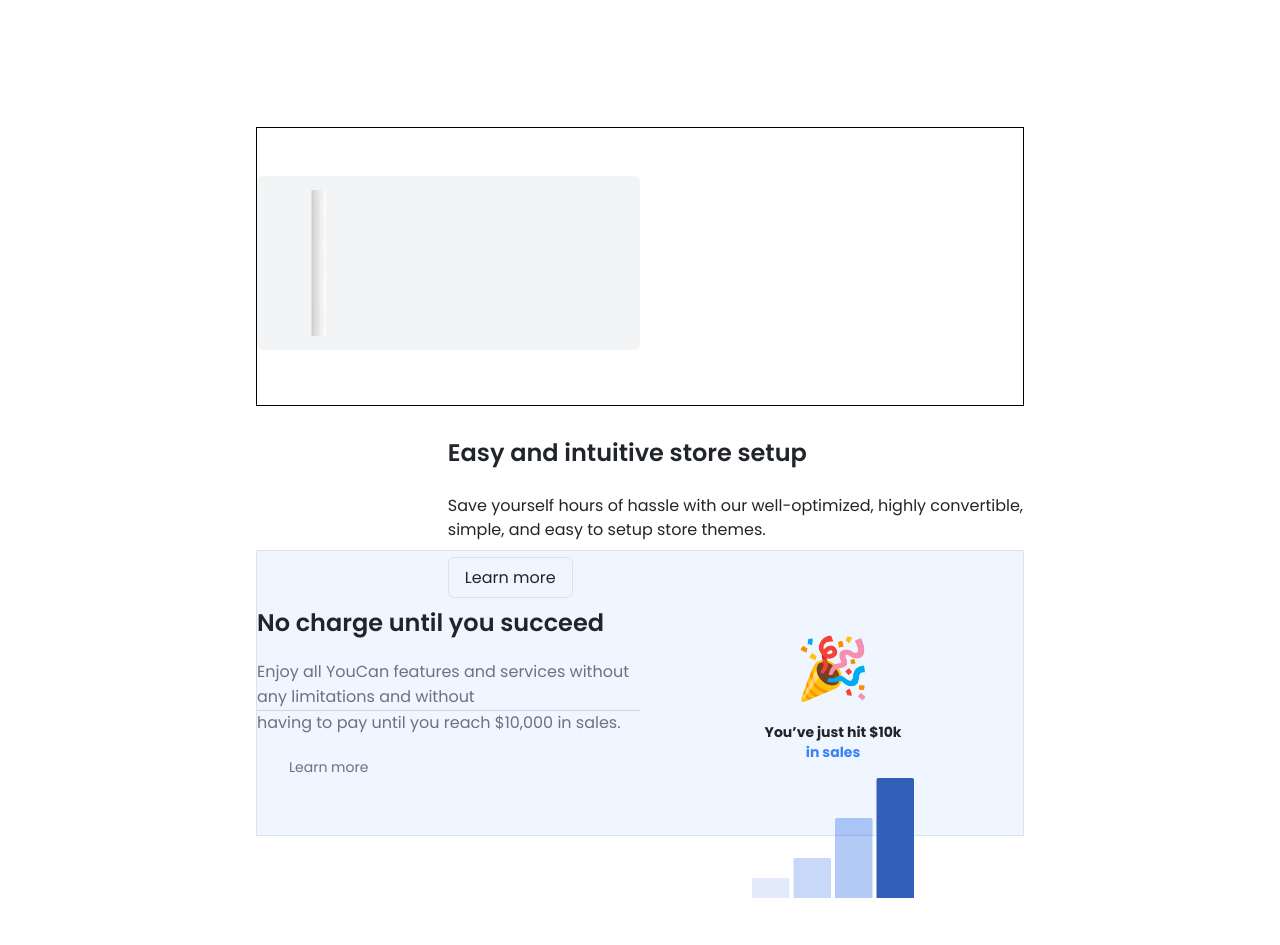
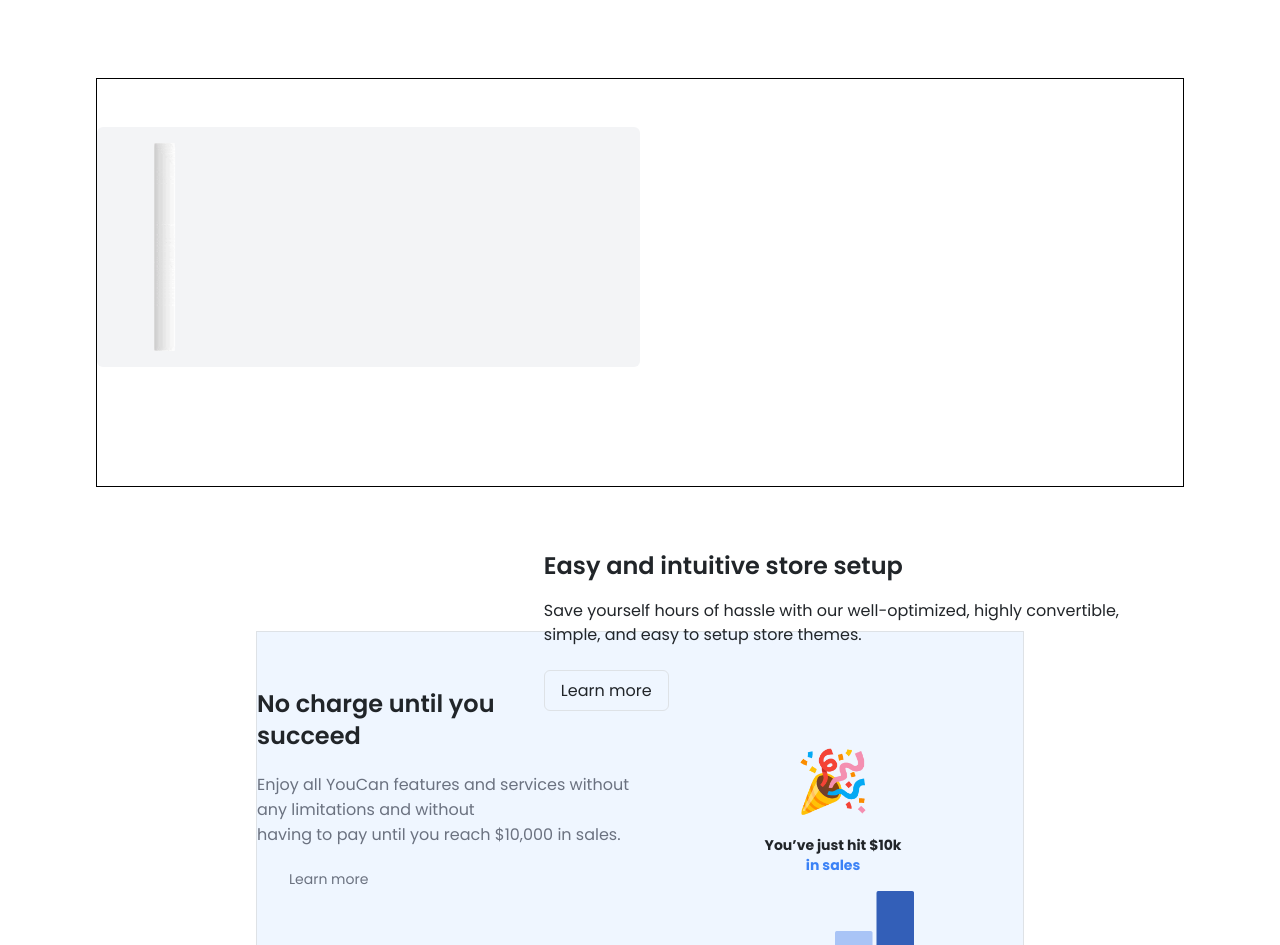
Before and after one commit to MAROUAN17/youcan-clone, a website: page public/index.html in a window 1280 px wide. Shown: the part 1313-2258 px from the top of the page. Drawn offline with nearby package versions, Linux system fonts and the light colour scheme.

Commit message:
responsive-1

```diff
--- a/public/index.html
+++ b/public/index.html
@@ -60,7 +60,7 @@
         </div>
         <div class="border border-black">
             <div class="text-center">
-                <h2 class="font-bold text-4xl md:text-5xl md:text-left">Selling online has never <hr>been easier</h2>
+                <h2 class="font-bold text-4xl md:text-5xl md:text-left">Selling online has never <hr class="hidden">been easier</h2>
                 <p class="md:text-sm my-6 text-base md:text-left">Start your online store in a few clicks and take advantage of our powerful e-commerce tools to build a profitable business</p>
             </div>
             <div class="space-y-3 mx-9 md:mx-0 text-sm md:text-base">
@@ -117,16 +117,21 @@
     </div>
 </div>
 
-<div class="md:my-36 md:mx-64 font-body">
-    <div class="border border-black py-12">
-        <h3 class="md:hidden">Easy and intuitive store setup</h3>
-        <div class="inline-block w-2/4 py-2 bg-gray-100 rounded">
-            <img class="w-4/5 h-3/2 ml-12" src="images/setup-store-animation.gif" alt="animation-1">
+<div class="md:my-36 md:mx-12 mx-6 my-12 font-body">
+    <div class="md:mx-12 pb-16 border border-black">
+        <h3 class="md:hidden font-semibold text-2xl text-center">Easy and intuitive store setup</h3>
+        <div class="inline-block md:w-2/4 my-12 md:py-2 bg-gray-100 rounded">
+            <img class="md:w-4/5 md:h-3/2 md:ml-12" src="images/setup-store-animation.gif" alt="animation-1">
         </div>
-        <div class="float-right mt-20">
-            <h3 class="font-semibold text-2xl mb-4">Easy and intuitive store setup</h3>
-            <p class="">Save yourself hours of hassle with our well-optimized, highly convertible, <hr class="hidden">simple, and easy to setup store themes.</p>
-            <button class="mt-6"><a href="#" class="border border-gray-500 py-2 px-3 rounded">Learn more</a></button>
+        <div class="float-right md:text-left mb-22 md:mt-32 md:mr-16">
+            <h3 class="font-semibold text-2xl hidden md:block md:mb-4">Easy and intuitive store setup</h3>
+            <div class="hidden md:block">
+                <p class="text-center">Save yourself hours of hassle with our well-optimized, highly convertible, <hr class="hidden">simple, and easy to setup store themes.</p>
+            </div>
+            <p class="text-center md:hidden text-sm">Save yourself hours of hassle with our well-optimized, highly convertible, simple, and easy to setup store themes.</p>
+            <div class="flex justify-center md:float-left">
+                <button class="mt-8"><a href="#" class="border border-gray-500 py-2 px-3 rounded">Learn more</a></button>
+            </div>
         </div>
     </div>
 </div>
@@ -145,7 +150,7 @@
     <div class="font-body space-y-5 items-center my-14">
         <h3 class="font-semibold text-2xl">No charge until you succeed</h3>
         <div class="text-gray-500">
-            <p>Enjoy all YouCan features and services without any limitations and without <hr>having to pay until you reach $10,000 in sales.</p>
+            <p>Enjoy all YouCan features and services without any limitations and without <hr class="hidden">having to pay until you reach $10,000 in sales.</p>
         </div>
         <div class="space-y-3">
             <a href="#" class="mx-8 my-34 text-sm text-gray-500 hover:text-black">Learn more</a>
```
Also changed, not shown: public/styles.css.
